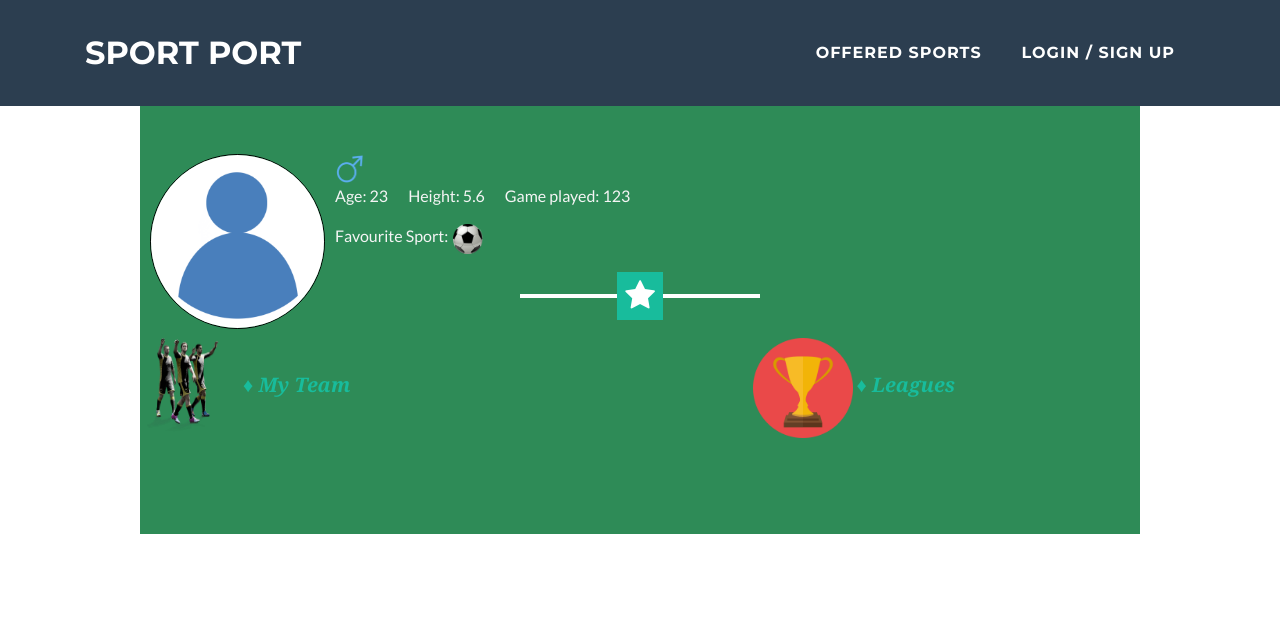
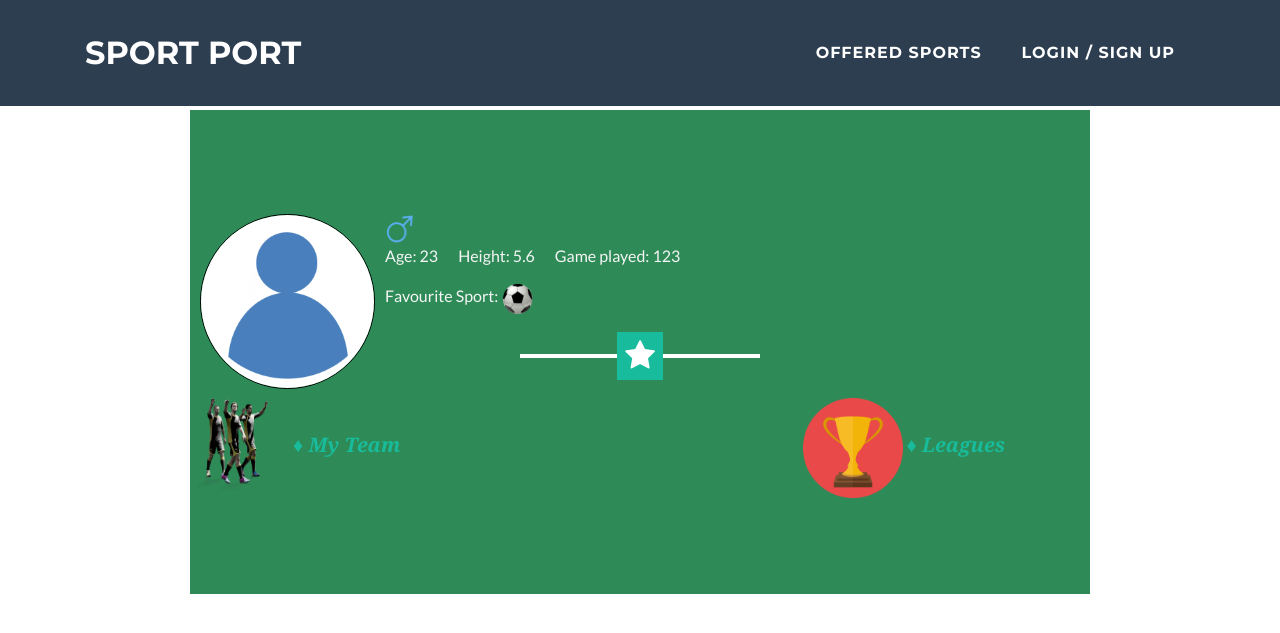
Before and after one commit to 0xMack/sportport, a PHP site: page /profile.php in a window 1280 px wide. Shown: the top 633 px of the page. Run offline with PHP 8.4, Linux system fonts and the light colour scheme; data that the repository does not hold is empty.

Commit message:
css fixes

```diff
--- a/css/freelancer.css
+++ b/css/freelancer.css
@@ -314,3 +314,12 @@ a {
   height:20%;
   width: 20%;
 }
+
+#page {
+  max-height: 100%;
+  max-width: 100%;
+  width: 960px;
+  margin: 30px auto;
+  padding: 30px;
+  vertical-align: top;
+}
--- a/loginregister.php
+++ b/loginregister.php
@@ -1,7 +1,7 @@
 <?php include('includes/header.php'); ?>
     <!-- Custom styles created by group 4-->
     <link rel="stylesheet" type="text/css" href="css/style.css">
-    <section style=>
+    <section>
     <div id="page">
         <h1>Login or Register</h1>
         <section id="loginForm">
--- a/profile.php
+++ b/profile.php
@@ -1,8 +1,9 @@
 <?php include('includes/header.php'); ?>
 
+<div id="page">
     <section style="margin-top:50px;
-                margin-right: 140px;
-                margin-left: 140px;
+                /*margin-right: 140px;*/
+                /*margin-left: 140px;*/
                 background-color:seagreen;">
         <div style="">
             <img src ="img/profilePic.png" alt="profilePic" width="175" height="175" style="float: left; margin-right: 20px; position: relative; left:10px; border: 1px solid black; border-radius: 50%">
@@ -32,7 +33,6 @@
     text-decoration: none;}   "> &#9830; Leagues</a>
             </div>
         </div>
-
-    </section>
-
+<!--    </section>-->
+<div>
 <?php include('includes/footer.php'); ?>
```
Also changed, not shown: css/style.css (+0 -8 lines).
